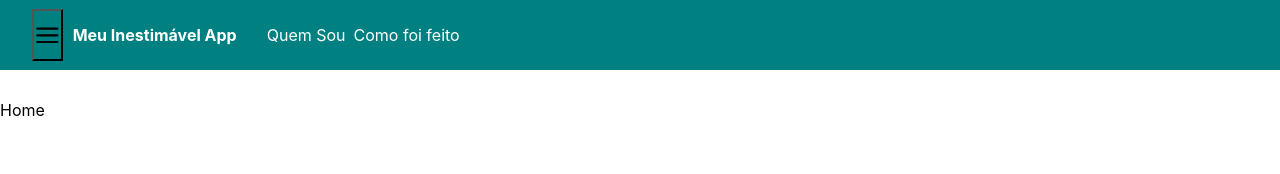
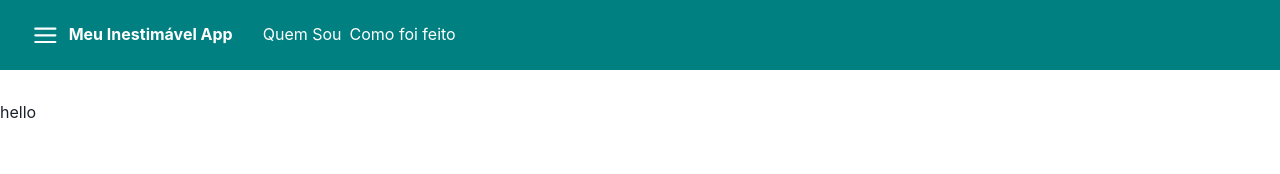
Before and after one commit to jvdwere/app-studying, a Next.js app: page / in a window 1280 px wide. Shown: the top 174 px of the page. Built offline with nearby package versions, Linux system fonts and the light colour scheme.

Commit message:
estilizações

```diff
--- a/src/components/Header.tsx
+++ b/src/components/Header.tsx
@@ -1,5 +1,13 @@
-import React from 'react';
+import React from "react";
 import {
+  Drawer,
+  DrawerBody,
+  DrawerFooter,
+  DrawerHeader,
+  DrawerOverlay,
+  DrawerContent,
+  DrawerCloseButton,
+  Input,
   Box,
   Flex,
   Button,
@@ -12,13 +20,16 @@ import {
   useToast,
   IconButton,
   ButtonGroup,
-} from '@chakra-ui/react';
-import { useRouter } from 'next/router';
-import Link from 'next/link';
-import { HamburgerIcon, } from '@chakra-ui/icons';
+  useMergeRefs,
+} from "@chakra-ui/react";
+import { useRouter } from "next/router";
+import Link from "next/link";
+import { HamburgerIcon } from "@chakra-ui/icons";
 function WithAction() {
   const toast = useToast();
   const route = useRouter();
+  const { isOpen, onOpen, onClose } = useDisclosure();
+  const btnRef = React.useRef();
 
   return (
     <>
@@ -30,9 +41,7 @@ function WithAction() {
         right="0"
         background="teal"
         w="100%"
-        color="#fff"
-
-      >
+        color="#fff">
         <Flex
           h="70px"
           alignItems="center"
@@ -40,9 +49,16 @@ function WithAction() {
           m="auto"
           justifyContent="space-between"
         >
-          <Flex padding='12px'>
-            <ButtonGroup gap='2' marginRight='10px'>
-            <IconButton aria-label={'HamburgerIcon'} icon={<HamburgerIcon/>} colorScheme='teal' fontSize='20pt' variant='outline' background='teal' />
+          <Flex padding="12px">
+            <ButtonGroup gap="2" marginRight="10px">
+              <IconButton
+                aria-label={"HamburgerIcon"}
+                icon={<HamburgerIcon />}
+                colorScheme="teal"
+                fontSize="20pt"
+                variant="outline"
+                background="teal"
+              />
             </ButtonGroup>
 
             <Link href="/">
@@ -71,9 +87,7 @@ function WithAction() {
             </Link>
           </Flex>
           <Flex>
-            <Menu>
 
-            </Menu>
           </Flex>
         </Flex>
       </Box>
--- a/src/components/Layouty.tsx
+++ b/src/components/Layouty.tsx
@@ -23,7 +23,7 @@ function Layout({ children }: ILayout) {
     <>
       <Header />
 
-      <Box w={{ base: '100%', sm: '100%', xl: '1280px' }} margin="auto">
+      <Box w={{ base: '100%', sm: '100%', xl: '1280px' }}  margin="auto">
         <Box w="100%" mt="100px">
           {children}
         </Box>
--- a/src/modules/Home.tsx
+++ b/src/modules/Home.tsx
@@ -1,9 +1,19 @@
+import { Box, ChakraProvider, Image } from "@chakra-ui/react";
 import React from "react";
 import Layouty from "../components/Layouty";
 
+const Home = () => {
+  return (
+    <Layouty>
+      <ChakraProvider>
 
-const Home = () => {
-    return <Layouty>Home</Layouty>
-}
+          <Box>
+            hello
+          </Box>
 
-export default Home
+      </ChakraProvider>
+    </Layouty>
+  );
+};
+
+export default Home;
```
Also changed, not shown: 1 other file (tests, documents, lock files or other folders).
